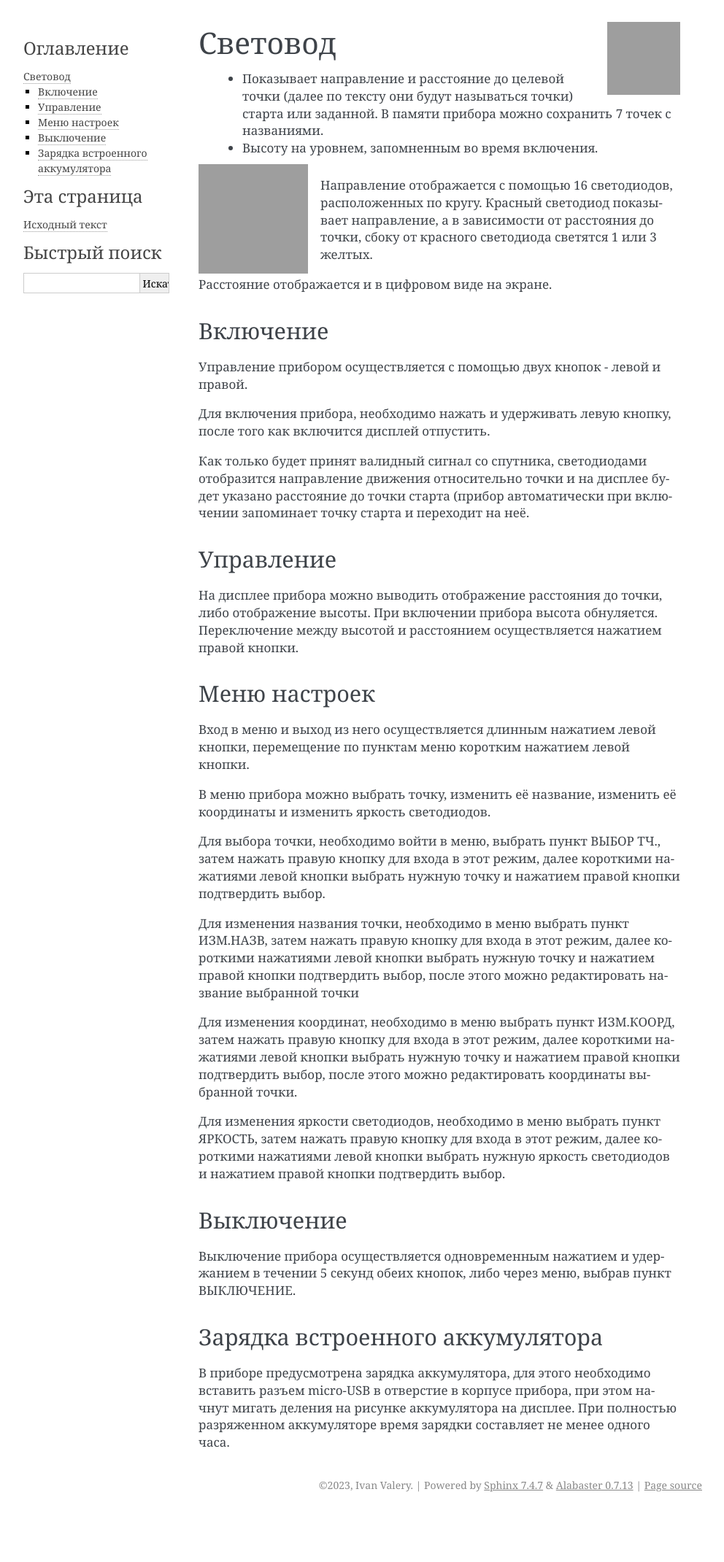
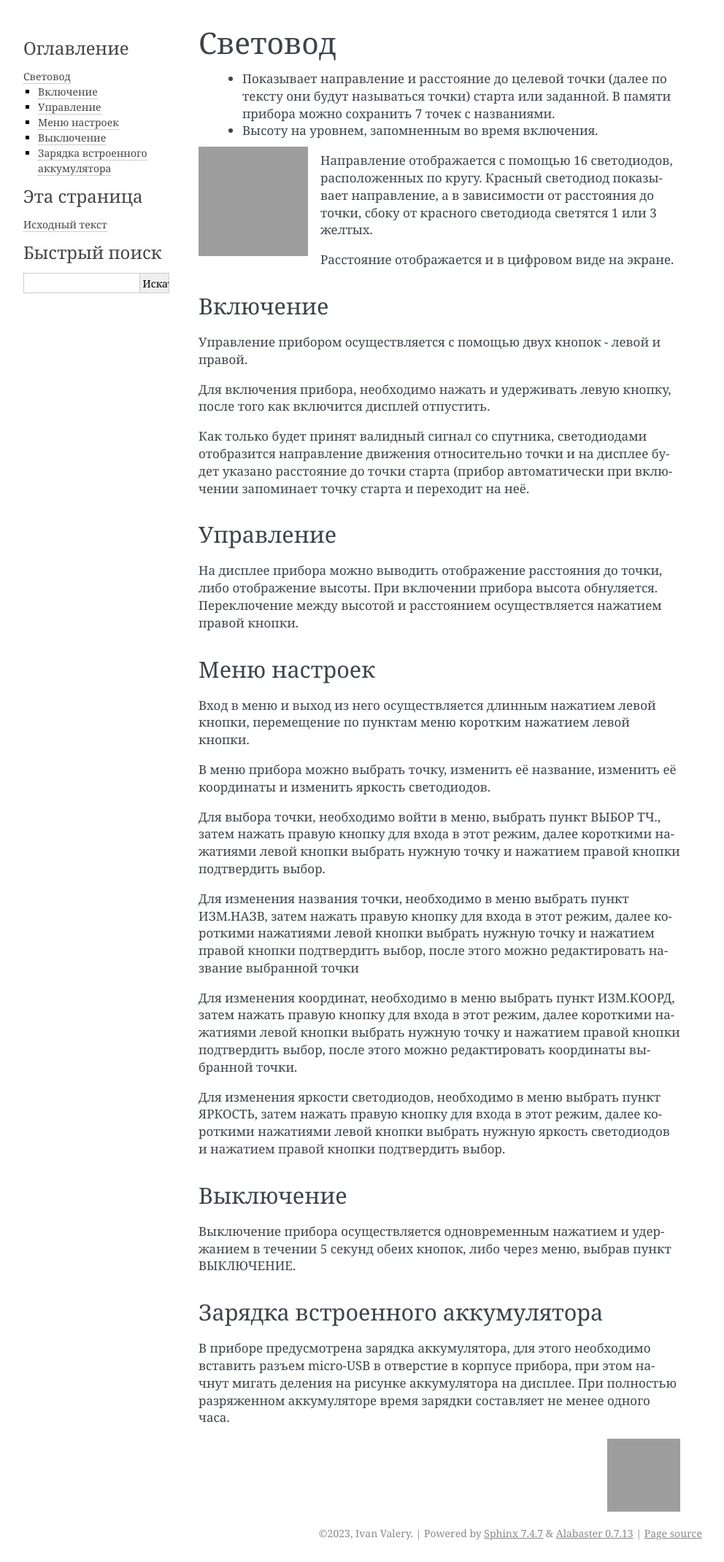
Before and after one commit to FXYFXZ/GeoRingDoc, a Sphinx documentation site: the page built from source/index.rst, in a window 1280 px wide. Shown: the whole page at 73% size, without its empty margins (148-1140 px from the left). Built offline with Sphinx 7.4.7, drawn with Linux system fonts in a browser that asks for light colours; before the commit the page ends 2075 px from its top, so only the background shows below that; grey boxes are pictures that could not be loaded.

```diff
--- a/source/index.rst
+++ b/source/index.rst
@@ -2,14 +2,6 @@
    sphinx-quickstart on Wed Feb 22 07:48:56 2023.
    You can adapt this file completely to your liking, but it should at least
    contain the root `toctree` directive.
-
-.. image:: _static/real.png
-   :height: 200 px
-   :width:  200 px
-   :scale: 50 %
-   :alt: alternate text
-   :align: right
-
 
 Свeтовод
 ========
@@ -70,3 +62,11 @@
 --------------------------------
 В приборе предусмотрена зарядка аккумулятора, для этого необходимо вставить разъем micro-USB в отверстие в корпусе прибора, при этом начнут мигать деления на рисунке аккумулятора на дисплее.
 При полностью разряженном аккумуляторе время зарядки составляет не менее одного часа.
+
+
+.. image:: _static/real.png
+   :height: 200 px
+   :width:  200 px
+   :scale: 50 %
+   :alt: alternate text
+   :align: right
```
